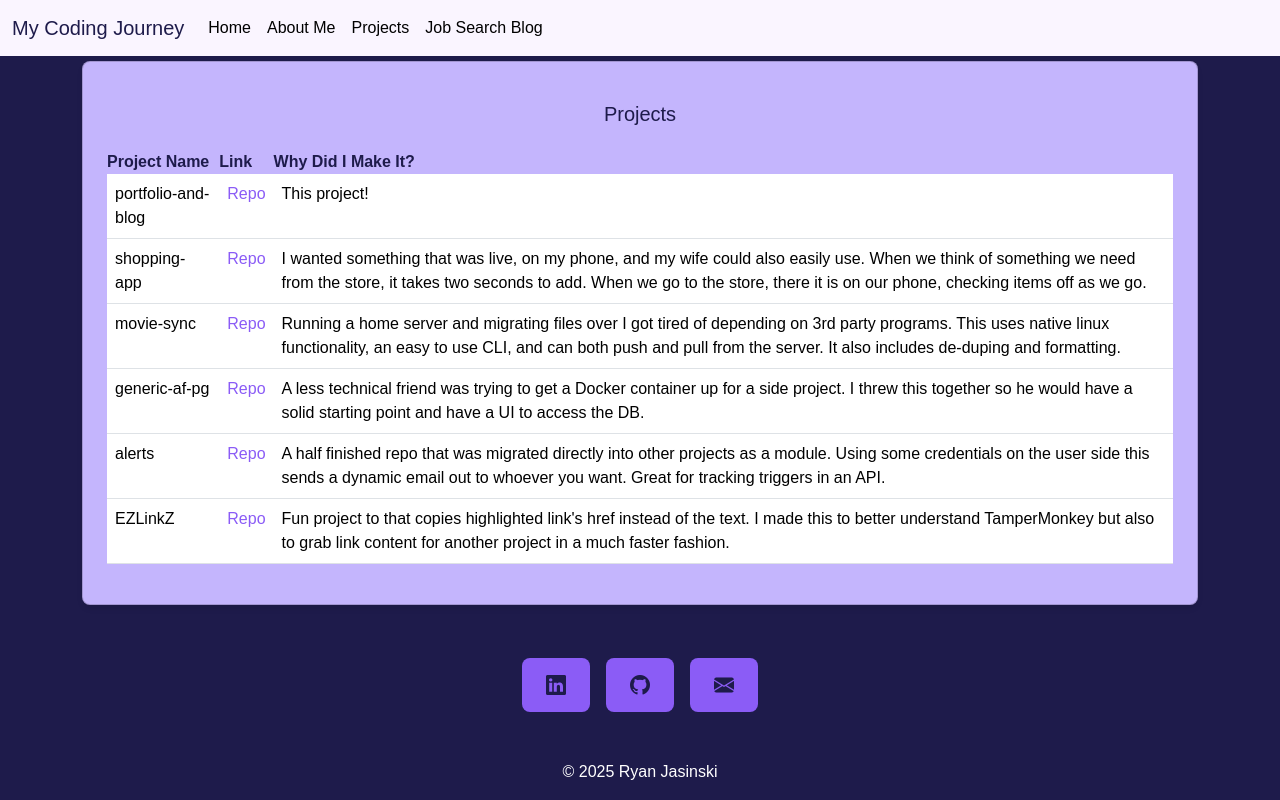
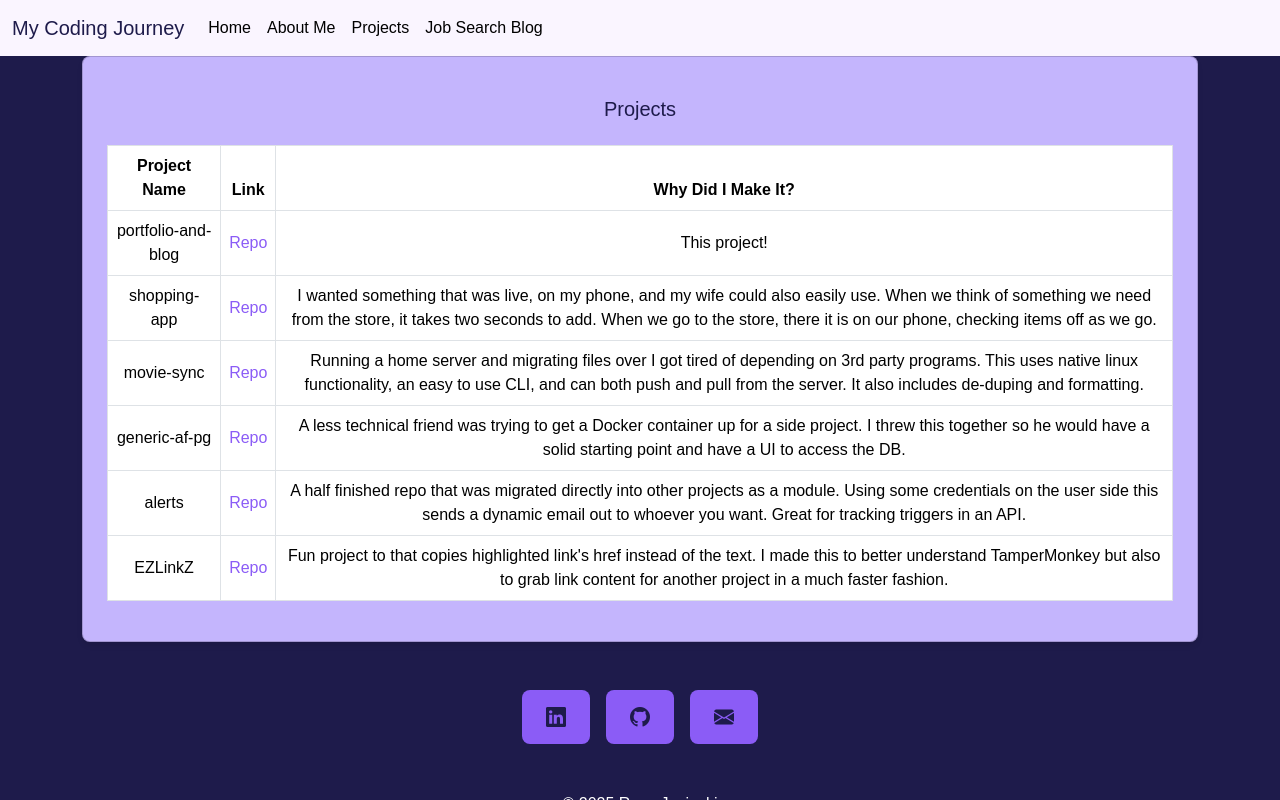
Before and after one commit to codeMonkeyHopeful/portfolio-and-blog, a Next.js app: page /projects in a window 1280 px wide. Built offline with nearby package versions, Linux system fonts and the light colour scheme.

Commit message:
table fine needs styling

```diff
--- a/src/components/Projects/ProjectsList.tsx
+++ b/src/components/Projects/ProjectsList.tsx
@@ -8,11 +8,19 @@ export const ProjectsList: FC = ({}) => {
         <div className="card-body text-center">
           <h5 className="card-title">Projects</h5>
         </div>
-        <table className="table">
+        <table className="table table-hover align-middle text-center table-bordered">
           <thead>
-            <th scope="col">Project Name</th>
-            <th scope="col">Link</th>
-            <th scope="col">Why Did I Make It?</th>
+            <tr>
+              <th scope="col" className="col-auto">
+                Project Name
+              </th>
+              <th scope="col" className="col-auto">
+                Link
+              </th>
+              <th scope="col" className="col-auto">
+                Why Did I Make It?
+              </th>
+            </tr>
           </thead>
           <tbody>
             {projectLinkPlaceholder.map((el) => {
```
